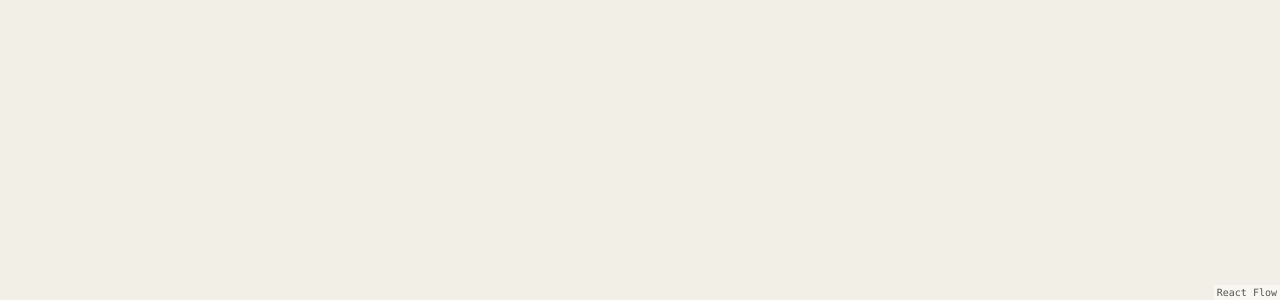
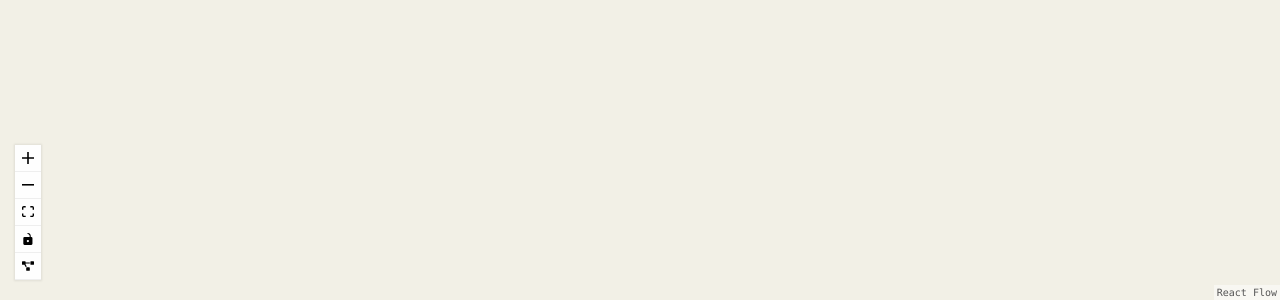
Before and after one commit to potofpie/debate-map, a React (Create React App) app: page / in a window 1280 px wide. Shown: the part 500-800 px from the top of the page. Built offline with nearby package versions, Linux system fonts and the light colour scheme.

Commit message:
added the create method

```diff
--- a/src/App.tsx
+++ b/src/App.tsx
@@ -1,9 +1,15 @@
-import {FC} from 'react';
-import ReactFlow from 'react-flow-renderer';
+import {FC, useState} from 'react';
+import ReactFlow, { Controls, ControlButton } from 'react-flow-renderer';
 // import ReactPlayer from 'react-player';
+import {DateTime } from 'luxon';
+import {uid} from 'react-uid';
+import { FontAwesomeIcon } from '@fortawesome/react-fontawesome'
+import { faProjectDiagram } from '@fortawesome/free-solid-svg-icons'
 
 
-const elements = [
+
+
+const elementsTemp = [
   {
     id: '1',
     type: 'input',
@@ -33,8 +39,38 @@ const elements = [
 
 ];
 
-export const App:FC = () => (
-  <div className='App' >
-    <ReactFlow elements={elements} />
+export const App:FC = () => {
+
+
+  const [elements, setElements] = useState(elementsTemp);
+
+  const addElement = () => {
+
+    const myDateTime = DateTime.now()
+    const myDateTimeISO = myDateTime.toISO()
+
+    const temp = {
+      id: uid(myDateTimeISO),
+      type: 'output',
+      data: { label: 'Output Node' },
+      position: { x: 250, y: 250 },
+    }
+    setElements([...elements, temp])
+
+  }
+
+  return (
+
+
+    <div className='App' >
+    <ReactFlow elements={elements} >
+      <Controls>
+      <ControlButton onClick={() => addElement()}>
+        <FontAwesomeIcon icon={faProjectDiagram} />
+      </ControlButton>
+      </Controls>
+
+    </ReactFlow>
   </div>
 );
+}
```
Also changed, not shown: package.json (+8 -0 lines), 1 other file (tests, documents, lock files or other folders).
